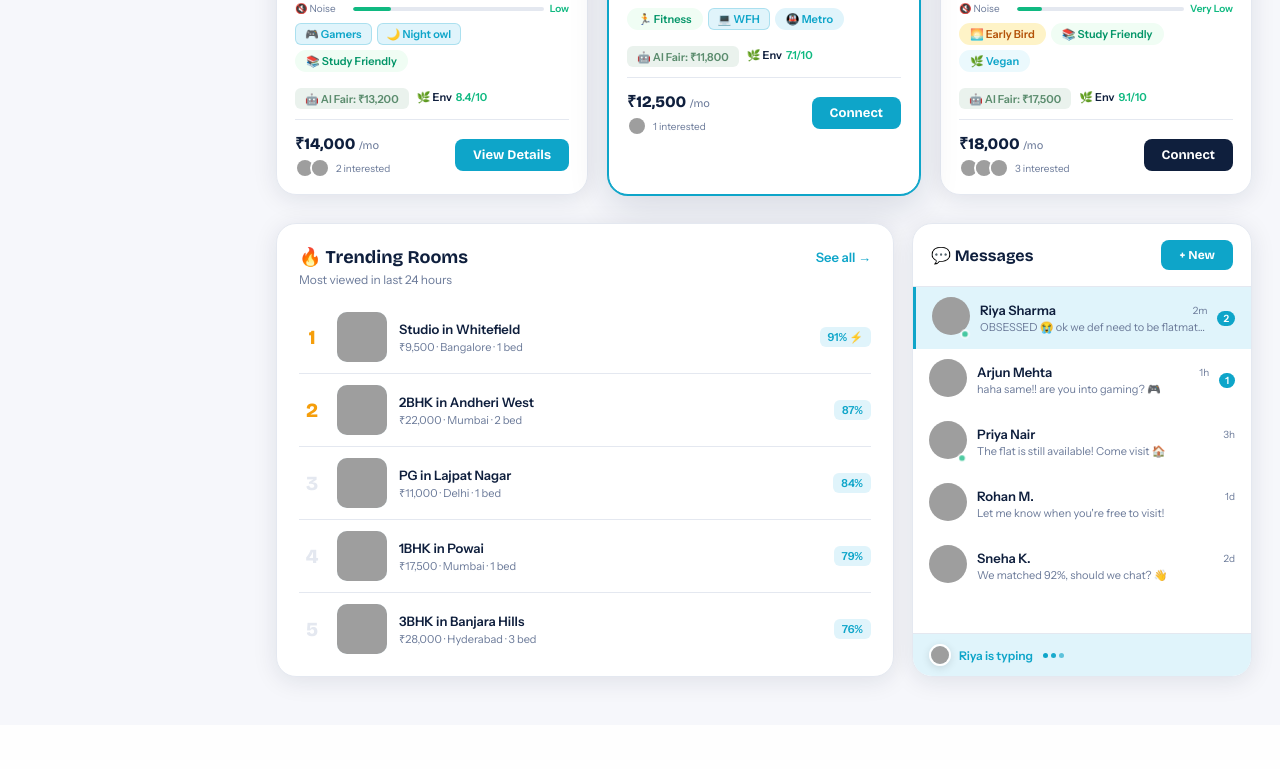
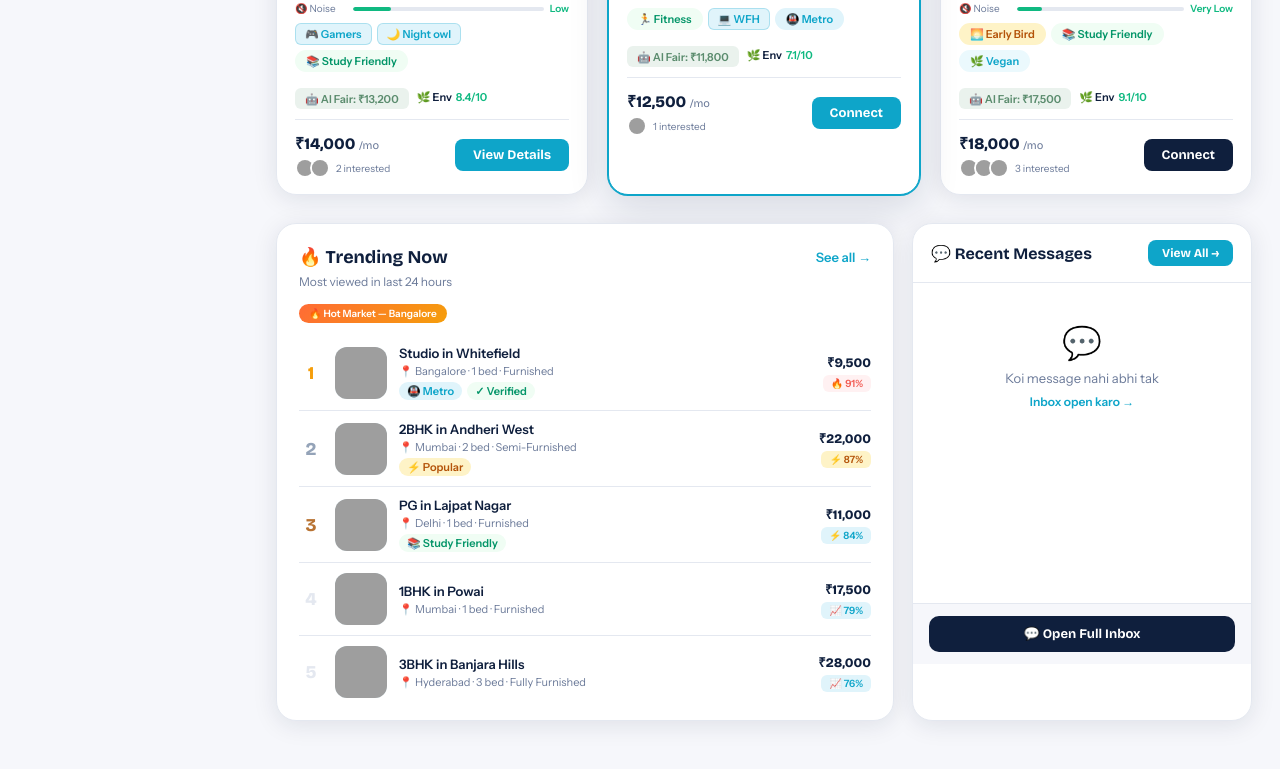
Before and after one commit to code-with-manish09/staymatch-ai, a Django app: page /dashboard/ in a window 1280 px wide. Shown: the part 941-1710 px from the top of the page. Before the commit the page ends 1632 px from the top, so only its background shows below. Run offline with Django 5.2, Linux system fonts and the light colour scheme; the visitor is signed in with stand-in values (Sample User, id 1); data that the repository does not hold is empty; parts of the project's set-up code (start-up, migrations or seed data) failed here and were passed over; grey boxes are pictures that could not be loaded.

Commit message:
dashboard bottom html updated

```diff
--- a/dashboard/views.py
+++ b/dashboard/views.py
@@ -1,8 +1,9 @@
 from django.shortcuts import render
 from django.contrib.auth.decorators import login_required
 from rooms.models import Listing
+from inbox.views import get_conversations
 
-
+#==========profile===============
 def get_user_profile_or_none(user):
     """Return user profile if available, else None."""
     try:
@@ -11,13 +12,21 @@ def get_user_profile_or_none(user):
         return None
 
 
+
+#==========dashboard view============
+
+
 @login_required(login_url='login')
 def dashboard(request):
-    # Login user ka profile (agar ho)
     user_profile = get_user_profile_or_none(request.user)
-
-    # Latest published listings show karne ke liye
     listings = Listing.objects.filter(is_published=True).prefetch_related('images').order_by('-created_at')[:6]
 
-    context = {'profile': user_profile, 'listings': listings}
+
+    recent_messages = get_conversations(request.user)[:5]
+
+    context = {
+        'profile': user_profile,
+        'listings': listings,
+        'recent_messages': recent_messages,
+    }
     return render(request, 'dashboard/dashboard.html', context)
--- a/templates/dashboard/dashboard.html
+++ b/templates/dashboard/dashboard.html
@@ -534,6 +534,250 @@ input[type=range]{width:100%;accent-color:var(--teal);}
   .stats-row{grid-template-columns:1fr;}
   .topbar-right .user-pill span{display:none;}
 }
+
+/* ── PREMIUM TRENDING ── */
+.trending-wrap {
+  background: #fff;
+  border: 1px solid var(--border);
+  border-radius: 20px;
+  padding: 22px;
+  box-shadow: var(--card-sh);
+}
+
+.trend-header {
+  display: flex;
+  align-items: center;
+  justify-content: space-between;
+  margin-bottom: 6px;
+}
+
+.trend-item {
+  display: flex;
+  align-items: center;
+  gap: 12px;
+  padding: 10px 0;
+  border-bottom: 1px solid var(--border);
+  cursor: pointer;
+  transition: all 0.2s;
+  border-radius: 0;
+  text-decoration: none;
+}
+.trend-item:last-child { border-bottom: none; padding-bottom: 0; }
+.trend-item:hover { transform: translateX(4px); }
+
+.trend-rank {
+  font-family: 'Bricolage Grotesque', sans-serif;
+  font-weight: 800;
+  font-size: 18px;
+  color: var(--border);
+  width: 24px;
+  flex-shrink: 0;
+  text-align: center;
+}
+.trend-rank.gold { color: var(--amber); }
+.trend-rank.silver { color: #94a3b8; }
+.trend-rank.bronze { color: #b87333; }
+
+.trend-img {
+  width: 52px;
+  height: 52px;
+  border-radius: 12px;
+  object-fit: cover;
+  flex-shrink: 0;
+  background: var(--teal-lt);
+}
+
+.trend-info { flex: 1; min-width: 0; }
+.trend-name {
+  font-weight: 700;
+  font-size: 13px;
+  color: var(--navy);
+  margin-bottom: 3px;
+  white-space: nowrap;
+  overflow: hidden;
+  text-overflow: ellipsis;
+}
+.trend-sub { font-size: 11px; color: var(--muted); }
+
+.trend-right { flex-shrink: 0; text-align: right; }
+.trend-price {
+  font-family: 'Bricolage Grotesque', sans-serif;
+  font-weight: 800;
+  font-size: 13px;
+  color: var(--navy);
+}
+.trend-pct {
+  display: inline-flex;
+  align-items: center;
+  gap: 3px;
+  background: var(--teal-lt);
+  color: var(--teal);
+  font-size: 10px;
+  font-weight: 700;
+  padding: 2px 8px;
+  border-radius: 6px;
+  margin-top: 3px;
+}
+.trend-pct.hot { background: #FFF1F2; color: var(--coral); }
+.trend-pct.warm { background: var(--amber-lt); color: #B45309; }
+
+.trend-fire-badge {
+  display: inline-flex;
+  align-items: center;
+  gap: 4px;
+  background: linear-gradient(135deg, #FF6B35, #F59E0B);
+  color: #fff;
+  font-size: 10px;
+  font-weight: 700;
+  padding: 3px 10px;
+  border-radius: 99px;
+  margin-bottom: 12px;
+}
+
+/* ── REAL MESSAGES PANEL ── */
+.real-msg-panel {
+  background: #fff;
+  border: 1px solid var(--border);
+  border-radius: 20px;
+  box-shadow: var(--card-sh);
+  overflow: hidden;
+  display: flex;
+  flex-direction: column;
+}
+
+.rmp-header {
+  padding: 16px 18px;
+  border-bottom: 1px solid var(--border);
+  display: flex;
+  align-items: center;
+  justify-content: space-between;
+}
+
+.rmp-scroll { flex: 1; overflow-y: auto; max-height: 320px; }
+.rmp-scroll::-webkit-scrollbar { width: 3px; }
+.rmp-scroll::-webkit-scrollbar-thumb { background: var(--teal-lt); border-radius: 4px; }
+
+.rmp-item {
+  display: flex;
+  align-items: center;
+  gap: 10px;
+  padding: 11px 16px;
+  cursor: pointer;
+  transition: background 0.15s;
+  text-decoration: none;
+  border-bottom: 1px solid #f8fafc;
+}
+.rmp-item:hover { background: var(--off); }
+.rmp-item.unread { background: #F0FAFB; border-left: 3px solid var(--teal); }
+
+.rmp-av {
+  width: 40px;
+  height: 40px;
+  border-radius: 50%;
+  background: var(--teal-lt);
+  color: var(--teal);
+  font-size: 15px;
+  font-weight: 700;
+  display: flex;
+  align-items: center;
+  justify-content: center;
+  flex-shrink: 0;
+  position: relative;
+}
+.rmp-av .unread-dot {
+  position: absolute;
+  bottom: 1px;
+  right: 1px;
+  width: 10px;
+  height: 10px;
+  background: var(--teal);
+  border-radius: 50%;
+  border: 2px solid #fff;
+}
+
+.rmp-info { flex: 1; min-width: 0; }
+.rmp-top {
+  display: flex;
+  justify-content: space-between;
+  align-items: center;
+  margin-bottom: 2px;
+}
+.rmp-name {
+  font-size: 13px;
+  font-weight: 700;
+  color: var(--navy);
+  overflow: hidden;
+  text-overflow: ellipsis;
+  white-space: nowrap;
+}
+.rmp-time { font-size: 10px; color: var(--muted); flex-shrink: 0; }
+.rmp-preview {
+  font-size: 11px;
+  color: var(--muted);
+  white-space: nowrap;
+  overflow: hidden;
+  text-overflow: ellipsis;
+}
+.rmp-preview.bold { color: var(--navy); font-weight: 600; }
+.rmp-listing {
+  font-size: 10px;
+  color: var(--teal);
+  font-weight: 600;
+  margin-top: 1px;
+  white-space: nowrap;
+  overflow: hidden;
+  text-overflow: ellipsis;
+}
+
+.rmp-unread-badge {
+  background: var(--teal);
+  color: #fff;
+  font-size: 10px;
+  font-weight: 700;
+  padding: 2px 6px;
+  border-radius: 99px;
+  flex-shrink: 0;
+  min-width: 18px;
+  text-align: center;
+}
+
+.rmp-footer {
+  padding: 12px 16px;
+  border-top: 1px solid var(--border);
+  background: var(--off);
+}
+.rmp-footer-btn {
+  display: flex;
+  align-items: center;
+  justify-content: center;
+  gap: 6px;
+  width: 100%;
+  padding: 10px;
+  background: var(--navy);
+  color: #fff;
+  border: none;
+  border-radius: 10px;
+  font-family: 'Bricolage Grotesque', sans-serif;
+  font-weight: 700;
+  font-size: 13px;
+  cursor: pointer;
+  text-decoration: none;
+  transition: all 0.2s;
+}
+.rmp-footer-btn:hover { background: var(--teal); }
+
+.rmp-empty {
+  display: flex;
+  flex-direction: column;
+  align-items: center;
+  justify-content: center;
+  padding: 40px 20px;
+  color: var(--muted);
+  gap: 8px;
+}
+.rmp-empty span { font-size: 32px; }
+.rmp-empty p { font-size: 13px; }
+
 </style>
 </head>
 <body>
@@ -972,122 +1216,186 @@ input[type=range]{width:100%;accent-color:var(--teal);}
       <!-- Bottom: Trending + Messages -->
       <div class="bottom-grid fu d5">
 
+  <!-- ── PREMIUM TRENDING ── -->
   <div class="trending-wrap">
-          <div class="sec-hd" style="margin-bottom:4px;">
-            <div class="sec-title">🔥 Trending Rooms</div>
+    <div class="trend-header">
+      <div class="sec-title">🔥 Trending Now</div>
       <a class="sec-link">See all →</a>
     </div>
-          <p style="font-size:12px;color:var(--muted);margin-bottom:14px;">Most viewed in last 24 hours</p>
-          <div class="trend-item">
+    <p style="font-size:12px;color:var(--muted);margin-bottom:12px;">
+      Most viewed in last 24 hours
+    </p>
+
+    <div class="trend-fire-badge">🔥 Hot Market — Bangalore</div>
+
+    <!-- Trend Item 1 -->
+    <a href="{% url 'room_details_by_id' 1 %}" class="trend-item" style="text-decoration:none;">
       <div class="trend-rank gold">1</div>
-            <img src="https://images.unsplash.com/photo-1598928506311-c55ded91a20c?w=80&q=70" class="trend-img" alt=""/>
-            <div style="flex:1;min-width:0;">
+      <img src="https://images.unsplash.com/photo-1598928506311-c55ded91a20c?w=80&q=70"
+           class="trend-img" alt="Studio"/>
+      <div class="trend-info">
         <div class="trend-name">Studio in Whitefield</div>
-              <div class="trend-sub">₹9,500 · Bangalore · 1 bed</div>
-            </div>
-            <div class="trend-pct">91% ⚡</div>
-          </div>
-          <div class="trend-item">
-            <div class="trend-rank gold">2</div>
-            <img src="https://images.unsplash.com/photo-1484154218962-a197022b5858?w=80&q=70" class="trend-img" alt=""/>
-            <div style="flex:1;min-width:0;">
+        <div class="trend-sub">📍 Bangalore · 1 bed · Furnished</div>
+        <div style="display:flex;gap:5px;margin-top:4px;">
+          <span class="chip" style="background:var(--teal-lt);color:var(--teal);padding:2px 8px;">🚇 Metro</span>
+          <span class="chip" style="background:#F0FDF4;color:#059669;padding:2px 8px;">✓ Verified</span>
+        </div>
+      </div>
+      <div class="trend-right">
+        <div class="trend-price">₹9,500</div>
+        <div class="trend-pct hot">🔥 91%</div>
+      </div>
+    </a>
+
+    <!-- Trend Item 2 -->
+    <a href="{% url 'room_details_by_id' 2 %}" class="trend-item" style="text-decoration:none;">
+      <div class="trend-rank silver">2</div>
+      <img src="https://images.unsplash.com/photo-1484154218962-a197022b5858?w=80&q=70"
+           class="trend-img" alt="2BHK"/>
+      <div class="trend-info">
         <div class="trend-name">2BHK in Andheri West</div>
-              <div class="trend-sub">₹22,000 · Mumbai · 2 bed</div>
-            </div>
-            <div class="trend-pct">87%</div>
-          </div>
-          <div class="trend-item">
-            <div class="trend-rank">3</div>
-            <img src="https://images.unsplash.com/photo-1512918728675-ed5a9ecdebfd?w=80&q=70" class="trend-img" alt=""/>
-            <div style="flex:1;min-width:0;">
+        <div class="trend-sub">📍 Mumbai · 2 bed · Semi-Furnished</div>
+        <div style="display:flex;gap:5px;margin-top:4px;">
+          <span class="chip" style="background:var(--amber-lt);color:#B45309;padding:2px 8px;">⚡ Popular</span>
+        </div>
+      </div>
+      <div class="trend-right">
+        <div class="trend-price">₹22,000</div>
+        <div class="trend-pct warm">⚡ 87%</div>
+      </div>
+    </a>
+
+    <!-- Trend Item 3 -->
+    <a href="{% url 'room_details_by_id' 3 %}" class="trend-item" style="text-decoration:none;">
+      <div class="trend-rank bronze">3</div>
+      <img src="https://images.unsplash.com/photo-1512918728675-ed5a9ecdebfd?w=80&q=70"
+           class="trend-img" alt="PG"/>
+      <div class="trend-info">
         <div class="trend-name">PG in Lajpat Nagar</div>
-              <div class="trend-sub">₹11,000 · Delhi · 1 bed</div>
-            </div>
-            <div class="trend-pct">84%</div>
-          </div>
-          <div class="trend-item">
+        <div class="trend-sub">📍 Delhi · 1 bed · Furnished</div>
+        <div style="display:flex;gap:5px;margin-top:4px;">
+          <span class="chip" style="background:#F0FDF4;color:#059669;padding:2px 8px;">📚 Study Friendly</span>
+        </div>
+      </div>
+      <div class="trend-right">
+        <div class="trend-price">₹11,000</div>
+        <div class="trend-pct">⚡ 84%</div>
+      </div>
+    </a>
+
+    <!-- Trend Item 4 -->
+    <a href="{% url 'room_details_by_id' 4 %}" class="trend-item" style="text-decoration:none;">
       <div class="trend-rank">4</div>
-            <img src="https://images.unsplash.com/photo-1493809842364-78817add7ffb?w=80&q=70" class="trend-img" alt=""/>
-            <div style="flex:1;min-width:0;">
+      <img src="https://images.unsplash.com/photo-1493809842364-78817add7ffb?w=80&q=70"
+           class="trend-img" alt="1BHK"/>
+      <div class="trend-info">
         <div class="trend-name">1BHK in Powai</div>
-              <div class="trend-sub">₹17,500 · Mumbai · 1 bed</div>
-            </div>
-            <div class="trend-pct">79%</div>
-          </div>
-          <div class="trend-item">
+        <div class="trend-sub">📍 Mumbai · 1 bed · Furnished</div>
+      </div>
+      <div class="trend-right">
+        <div class="trend-price">₹17,500</div>
+        <div class="trend-pct">📈 79%</div>
+      </div>
+    </a>
+
+    <!-- Trend Item 5 -->
+    <a href="{% url 'room_details_by_id' 5 %}" class="trend-item" style="text-decoration:none;">
       <div class="trend-rank">5</div>
-            <img src="https://images.unsplash.com/photo-1556909114-f6e7ad7d3136?w=80&q=70" class="trend-img" alt=""/>
-            <div style="flex:1;min-width:0;">
+      <img src="https://images.unsplash.com/photo-1556909114-f6e7ad7d3136?w=80&q=70"
+           class="trend-img" alt="3BHK"/>
+      <div class="trend-info">
         <div class="trend-name">3BHK in Banjara Hills</div>
-              <div class="trend-sub">₹28,000 · Hyderabad · 3 bed</div>
-            </div>
-            <div class="trend-pct">76%</div>
-          </div>
-        </div>
-
-        <div class="msg-panel">
-          <div class="msg-header">
-            <div class="sec-title" style="font-size:16px;">💬 Messages</div>
-            <button class="btn-sm btn-sm-teal" style="font-size:12px;">+ New</button>
-          </div>
-          <div class="msg-scroll">
-            <div class="msg-item active">
-              <div class="msg-av">
-                <img src="https://randomuser.me/api/portraits/women/44.jpg" alt="Riya"/>
-                <div class="online" style="position:absolute;bottom:0;right:0;"></div>
-              </div>
-              <div style="flex:1;min-width:0;">
-                <div class="msg-name">Riya Sharma <span class="msg-time">2m</span></div>
-                <div class="msg-preview">OBSESSED 😭 ok we def need to be flatmates</div>
-              </div>
-              <div class="msg-unread">2</div>
-            </div>
-            <div class="msg-item">
-              <div class="msg-av"><img src="https://randomuser.me/api/portraits/men/32.jpg" alt="Arjun"/></div>
-              <div style="flex:1;min-width:0;">
-                <div class="msg-name">Arjun Mehta <span class="msg-time">1h</span></div>
-                <div class="msg-preview">haha same!! are you into gaming? 🎮</div>
-              </div>
-              <div class="msg-unread">1</div>
-            </div>
-            <div class="msg-item">
-              <div class="msg-av">
-                <img src="https://randomuser.me/api/portraits/women/65.jpg" alt="Priya"/>
-                <div class="online" style="position:absolute;bottom:0;right:0;"></div>
-              </div>
-              <div style="flex:1;min-width:0;">
-                <div class="msg-name">Priya Nair <span class="msg-time">3h</span></div>
-                <div class="msg-preview">The flat is still available! Come visit 🏠</div>
-              </div>
-            </div>
-            <div class="msg-item">
-              <div class="msg-av"><img src="https://randomuser.me/api/portraits/men/45.jpg" alt="Rohan"/></div>
-              <div style="flex:1;min-width:0;">
-                <div class="msg-name">Rohan M. <span class="msg-time">1d</span></div>
-                <div class="msg-preview">Let me know when you're free to visit!</div>
-              </div>
-            </div>
-            <div class="msg-item">
-              <div class="msg-av"><img src="https://randomuser.me/api/portraits/women/68.jpg" alt="Sneha"/></div>
-              <div style="flex:1;min-width:0;">
-                <div class="msg-name">Sneha K. <span class="msg-time">2d</span></div>
-                <div class="msg-preview">We matched 92%, should we chat? 👋</div>
-              </div>
-            </div>
-          </div>
-          <div class="typing-bar">
-            <img src="https://randomuser.me/api/portraits/women/44.jpg" class="avatar" style="width:22px;height:22px;" alt="Riya"/>
-            <span style="font-size:12px;color:var(--teal);font-weight:600;">Riya is typing</span>
-            <div style="display:flex;gap:3px;align-items:center;margin-left:2px;">
-              <div style="width:5px;height:5px;background:var(--teal);border-radius:50%;animation:typing 1.1s ease infinite;"></div>
-              <div style="width:5px;height:5px;background:var(--teal);border-radius:50%;animation:typing 1.1s ease infinite .2s;"></div>
-              <div style="width:5px;height:5px;background:var(--teal);border-radius:50%;animation:typing 1.1s ease infinite .4s;"></div>
-            </div>
-          </div>
-        </div>
-
-      </div>
-    </div><!-- /sec-discover -->
+        <div class="trend-sub">📍 Hyderabad · 3 bed · Fully Furnished</div>
+      </div>
+      <div class="trend-right">
+        <div class="trend-price">₹28,000</div>
+        <div class="trend-pct">📈 76%</div>
+      </div>
+    </a>
+
+  </div>
+  <!-- /trending-wrap -->
+
+
+  <!-- ── REAL MESSAGES PANEL ── -->
+  <div class="real-msg-panel">
+
+    <div class="rmp-header">
+      <div class="sec-title" style="font-size:16px;">💬 Recent Messages</div>
+      <a href="{% url 'inbox' %}" class="btn-sm btn-sm-teal"
+         style="font-size:12px;text-decoration:none;padding:6px 14px;border-radius:8px;">
+        View All →
+      </a>
+    </div>
+
+    <div class="rmp-scroll">
+
+      {% if recent_messages %}
+        {% for conv in recent_messages %}
+
+          <!-- Click karne pe seedha us conversation mein jao -->
+          {% if conv.listing.owner == request.user %}
+            <a class="rmp-item {% if conv.unread %}unread{% endif %}"
+               href="{% url 'chat_view' conv.listing.id %}?user={{ conv.other_user.id }}">
+          {% else %}
+            <a class="rmp-item {% if conv.unread %}unread{% endif %}"
+               href="{% url 'chat_view' conv.listing.id %}">
+          {% endif %}
+
+            <div class="rmp-av">
+              {{ conv.other_user.username|slice:":1"|upper }}
+              {% if conv.unread %}<div class="unread-dot"></div>{% endif %}
+            </div>
+
+            <div class="rmp-info">
+              <div class="rmp-top">
+                <span class="rmp-name">{{ conv.other_user.username }}</span>
+                <span class="rmp-time">
+                  {{ conv.last_msg.created_at|timesince|slice:":5" }}
+                </span>
+              </div>
+              <div class="rmp-preview {% if conv.unread %}bold{% endif %}">
+                {{ conv.last_msg.body|truncatechars:40 }}
+              </div>
+              <div class="rmp-listing">
+                🏠 {{ conv.listing.title|truncatechars:30 }}
+              </div>
+            </div>
+
+            {% if conv.unread %}
+              <div class="rmp-unread-badge">{{ conv.unread }}</div>
+            {% endif %}
+
+          </a>
+
+        {% endfor %}
+
+      {% else %}
+        <!-- Koi message nahi abhi tak -->
+        <div class="rmp-empty">
+          <span>💬</span>
+          <p>Koi message nahi abhi tak</p>
+          <a href="{% url 'inbox' %}"
+             style="font-size:12px;color:var(--teal);font-weight:600;text-decoration:none;">
+            Inbox open karo →
+          </a>
+        </div>
+      {% endif %}
+
+    </div>
+
+    <!-- Footer — inbox pe jaane ka button -->
+    <div class="rmp-footer">
+      <a href="{% url 'inbox' %}" class="rmp-footer-btn">
+        💬 Open Full Inbox
+      </a>
+    </div>
+
+  </div>
+  <!-- /real-msg-panel -->
+
+</div>
+ <!-- /sec-discover -->
 
     <!-- ══ MATCHES ══ -->
     <div id="sec-matches" style="display:none;">
```
Lines whose indentation alone changed are shown as unchanged.
